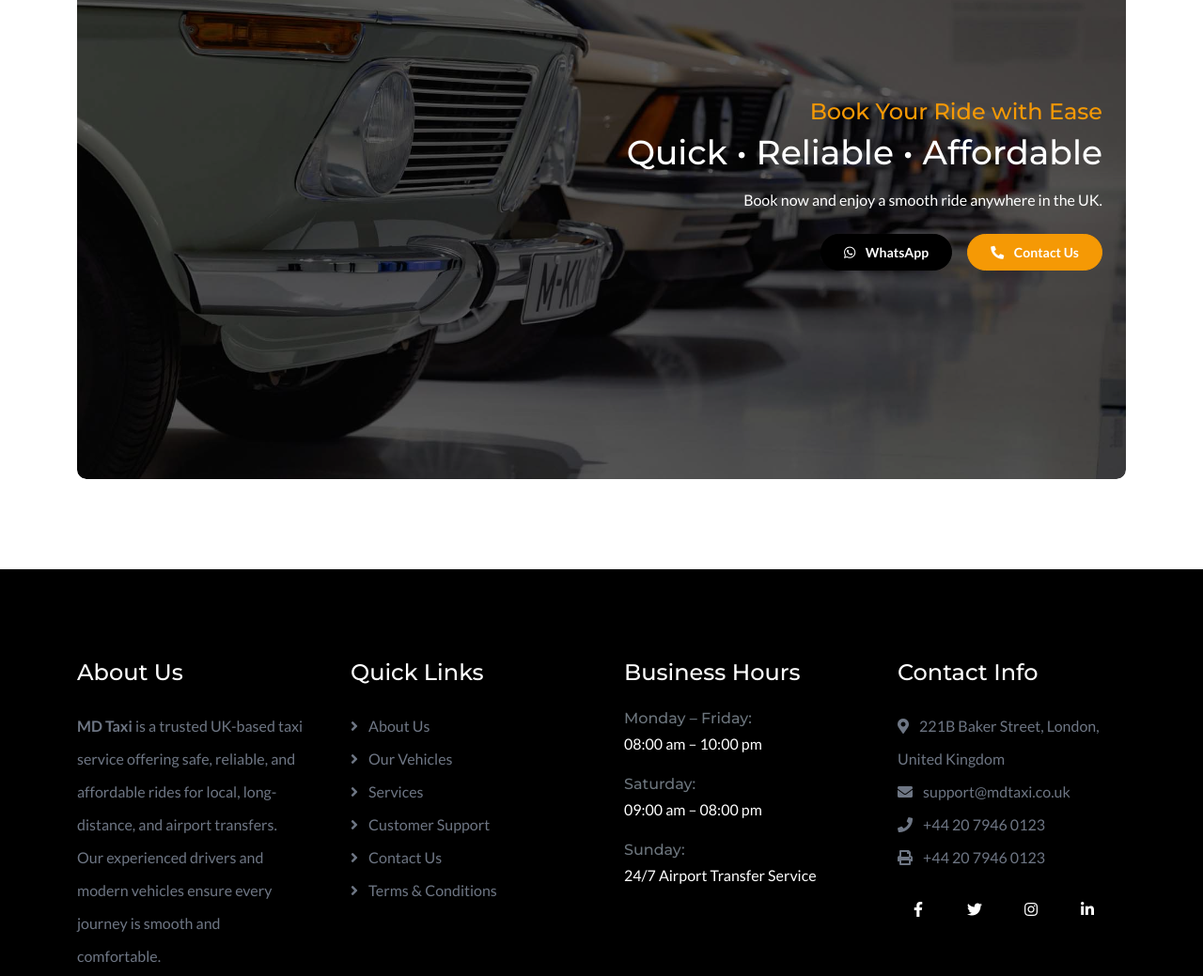
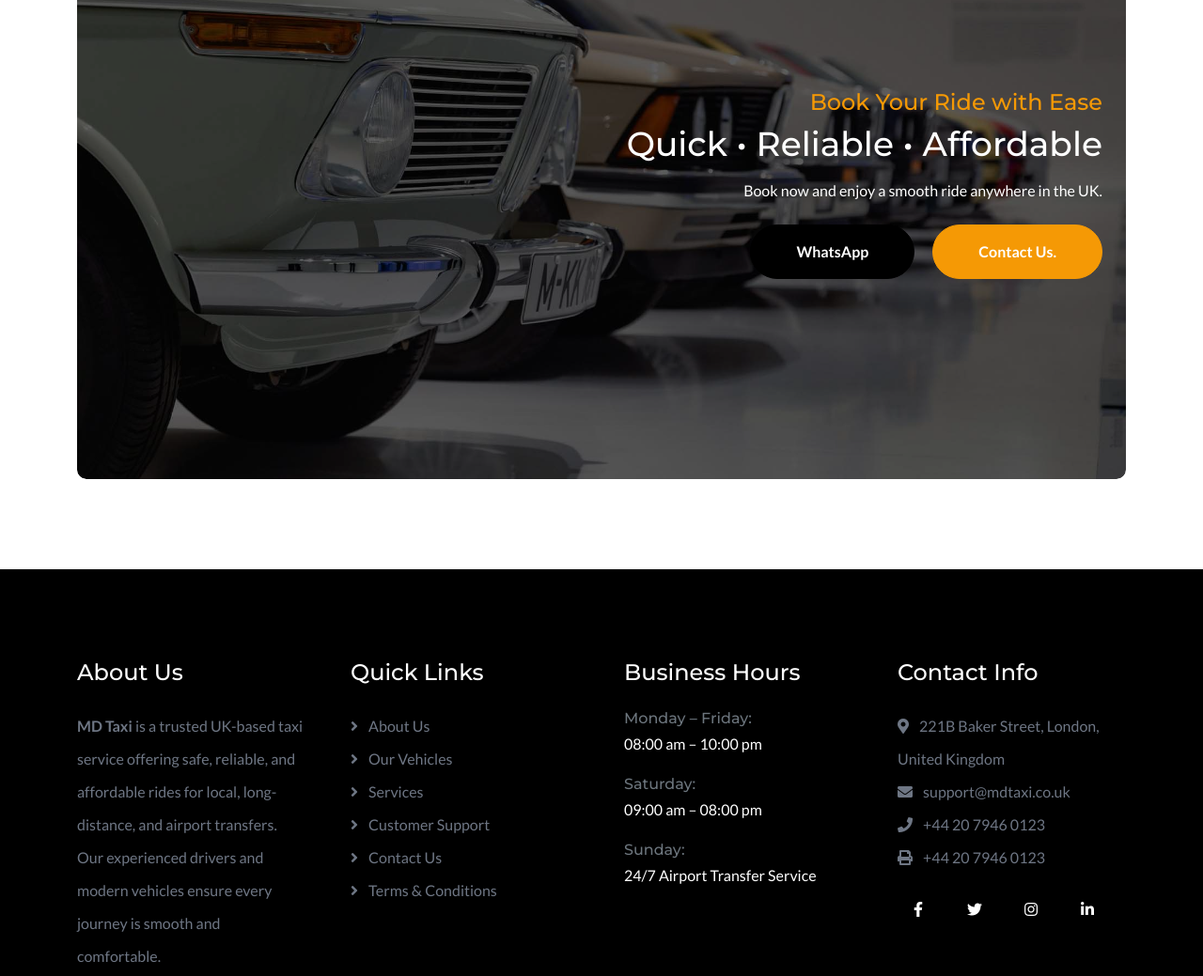
Before and after one commit to SubhashChamara/md-taxi, a plain HTML site: page about.html in a window 1280 px wide. Shown: the part 4281-5320 px from the top of the page at 94% size. Drawn offline with nearby package versions, Linux system fonts and the light colour scheme.

Commit message:
contact buttons completed.

```diff
--- a/about.html
+++ b/about.html
@@ -769,22 +769,18 @@
             <p class="text-white mb-4" style="font-size: 16px">
               Book now and enjoy a smooth ride anywhere in the UK.
             </p>
-            <div class="banner-btn d-flex justify-content-center">
+            <div class="banner-btn">
               <a
-                href="https://wa.me/447000000000"
+                href="https://wa.me/+94706600858?text=Hi%20MD%20Taxi!%20I%20want%20to%20book%20a%20ride."
                 target="_blank"
-                class="btn btn-secondary rounded-pill py-2 px-4 me-2"
-                style="font-size: 14px"
+                class="btn btn-secondary rounded-pill py-3 px-4 px-md-5 me-2"
+                >WhatsApp</a
               >
-                <i class="fab fa-whatsapp me-2"></i> WhatsApp
-              </a>
+
               <a
-                href="contact.html"
-                class="btn btn-primary rounded-pill py-2 px-4 ms-2"
-                style="font-size: 14px"
-              >
-                <i class="fas fa-phone-alt me-2"></i> Contact Us
-              </a>
+                href="tel:+94712900858"
+                class="btn btn-primary rounded-pill py-3 px-4 px-md-5 ms-2"
+              >Contact Us.</a>
             </div>
           </div>
         </div>
```
Also changed, not shown: blog.html (+6 -5 lines), cars.html (+6 -5 lines), feature.html (+6 -5 lines), service.html (+8 -12 lines).
